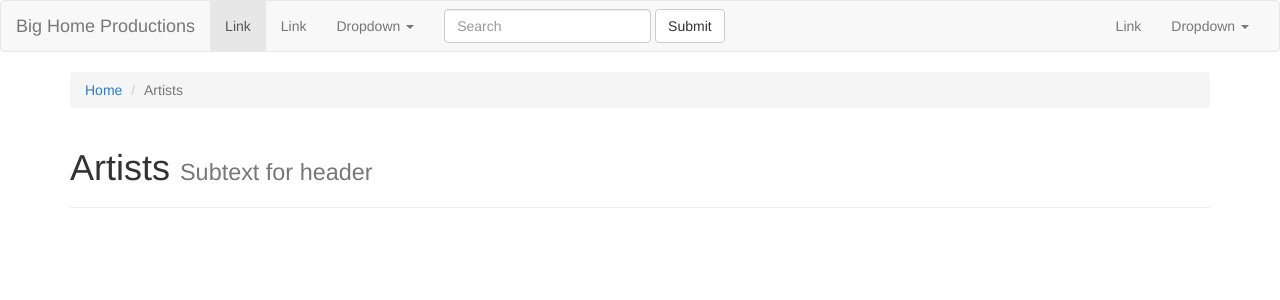
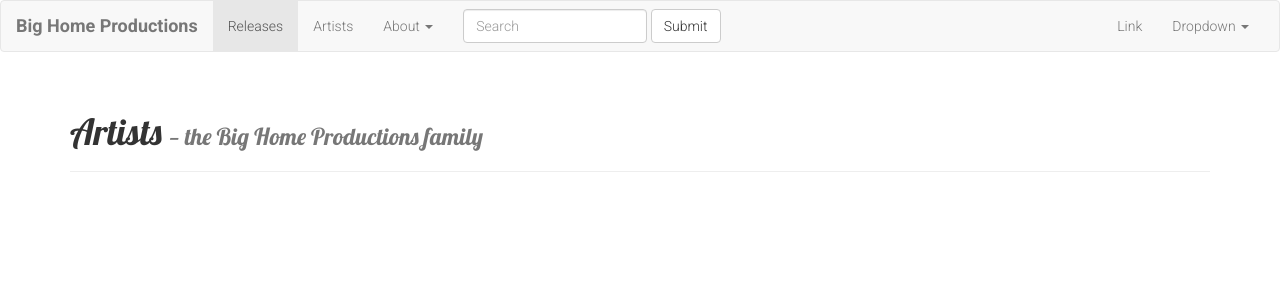
Before and after one commit to tttallis/bhp, a Django app: template bhp/djangosite/templates/music/artists.html in a window 1280 px wide. Shown: the top 300 px of the page. Run offline with Django 3.2, Linux system fonts and the light colour scheme; the template is opened without the code that fills it, so the values that code supplies are empty; some libraries are stand-ins or nearby versions.

Commit message:
a little bit of style

```diff
--- a/bhp/djangosite/templates/base.html
+++ b/bhp/djangosite/templates/base.html
@@ -6,7 +6,14 @@
     <title>Big Home Productions</title>
     <!-- Latest compiled and minified CSS -->
     <link rel="stylesheet" href="https://maxcdn.bootstrapcdn.com/bootstrap/3.3.6/css/bootstrap.min.css" integrity="sha384-1q8mTJOASx8j1Au+a5WDVnPi2lkFfwwEAa8hDDdjZlpLegxhjVME1fgjWPGmkzs7" crossorigin="anonymous">
-
+<link href='https://fonts.googleapis.com/css?family=Lobster|Roboto:700,300,300italic' rel='stylesheet' type='text/css'>
+<style>
+    body {font-family: 'Roboto', sans-serif;}
+    h1 {font-family: 'Lobster', cursive;}
+    h2 {font-family: 'Lobster', cursive;}
+    h3 {font-family: 'Lobster', cursive;}
+    .navbar-brand {font-family: 'Roboto', sans-serif; font-weight: bold;}
+</style>
 
      <!-- HTML5 shim and Respond.js for IE8 support of HTML5 elements and media queries -->
     <!-- WARNING: Respond.js doesn't work if you view the page via file:// -->
@@ -27,20 +34,20 @@
         <span class="icon-bar"></span>
         <span class="icon-bar"></span>
       </button>
-      <a class="navbar-brand" href="#">Big Home Productions</a>
+      <a class="navbar-brand" href="/">Big Home Productions</a>
     </div>
 
     <!-- Collect the nav links, forms, and other content for toggling -->
     <div class="collapse navbar-collapse" id="bs-example-navbar-collapse-1">
       <ul class="nav navbar-nav">
-        <li class="active"><a href="#">Link <span class="sr-only">(current)</span></a></li>
-        <li><a href="#">Link</a></li>
+        <li class="active"><a href="/music/releases/">Releases <span class="sr-only">(current)</span></a></li>
+        <li><a href="/music/artists/">Artists</a></li>
         <li class="dropdown">
-          <a href="#" class="dropdown-toggle" data-toggle="dropdown" role="button" aria-haspopup="true" aria-expanded="false">Dropdown <span class="caret"></span></a>
+          <a href="#" class="dropdown-toggle" data-toggle="dropdown" role="button" aria-haspopup="true" aria-expanded="false">About <span class="caret"></span></a>
           <ul class="dropdown-menu">
-            <li><a href="#">Action</a></li>
-            <li><a href="#">Another action</a></li>
-            <li><a href="#">Something else here</a></li>
+            <li><a href="#">Who we are</a></li>
+            <li><a href="#">What we did</a></li>
+            <li><a href="#">What we’re up to now</a></li>
             <li role="separator" class="divider"></li>
             <li><a href="#">Separated link</a></li>
             <li role="separator" class="divider"></li>
--- a/bhp/djangosite/templates/music/artist.html
+++ b/bhp/djangosite/templates/music/artist.html
@@ -2,11 +2,6 @@
 {% load imagekit %}
 
 {% block content %}
-    <ol class="breadcrumb">
-      <li><a href="/">Home</a></li>
-      <li><a href="{% url 'music:artists' %}">Artists</a></li>
-      <li class="active">{{ artist.name }}</li>
-    </ol>
     <h1>{{ artist }}</h1>
 
     {% if artist.releases.all %}
--- a/bhp/djangosite/templates/music/artists.html
+++ b/bhp/djangosite/templates/music/artists.html
@@ -1,12 +1,8 @@
 {% extends 'base.html' %}
 
 {% block content %}
-    <ol class="breadcrumb">
-      <li><a href="/">Home</a></li>
-      <li class="active">Artists</li>
-    </ol>
     <div class="page-header">
-        <h1>Artists <small>Subtext for header</small></h1>
+        <h1>Artists <small>— the Big Home Productions family</small></h1>
     </div>
     <div class="list-group">
     {% for artist in artists %}
--- a/bhp/djangosite/templates/music/releases.html
+++ b/bhp/djangosite/templates/music/releases.html
@@ -1,10 +1,6 @@
 {% extends 'base.html' %}
 
 {% block content %}
-    <ol class="breadcrumb">
-      <li><a href="/">Home</a></li>
-      <li class="active">Releases</li>
-    </ol>
     <h1>{{ artist }}</h1>
 
     <h2>Releases</h2>
```
Also changed, not shown: bhp/djangosite/templates/music/release.html (+1 -6 lines).
